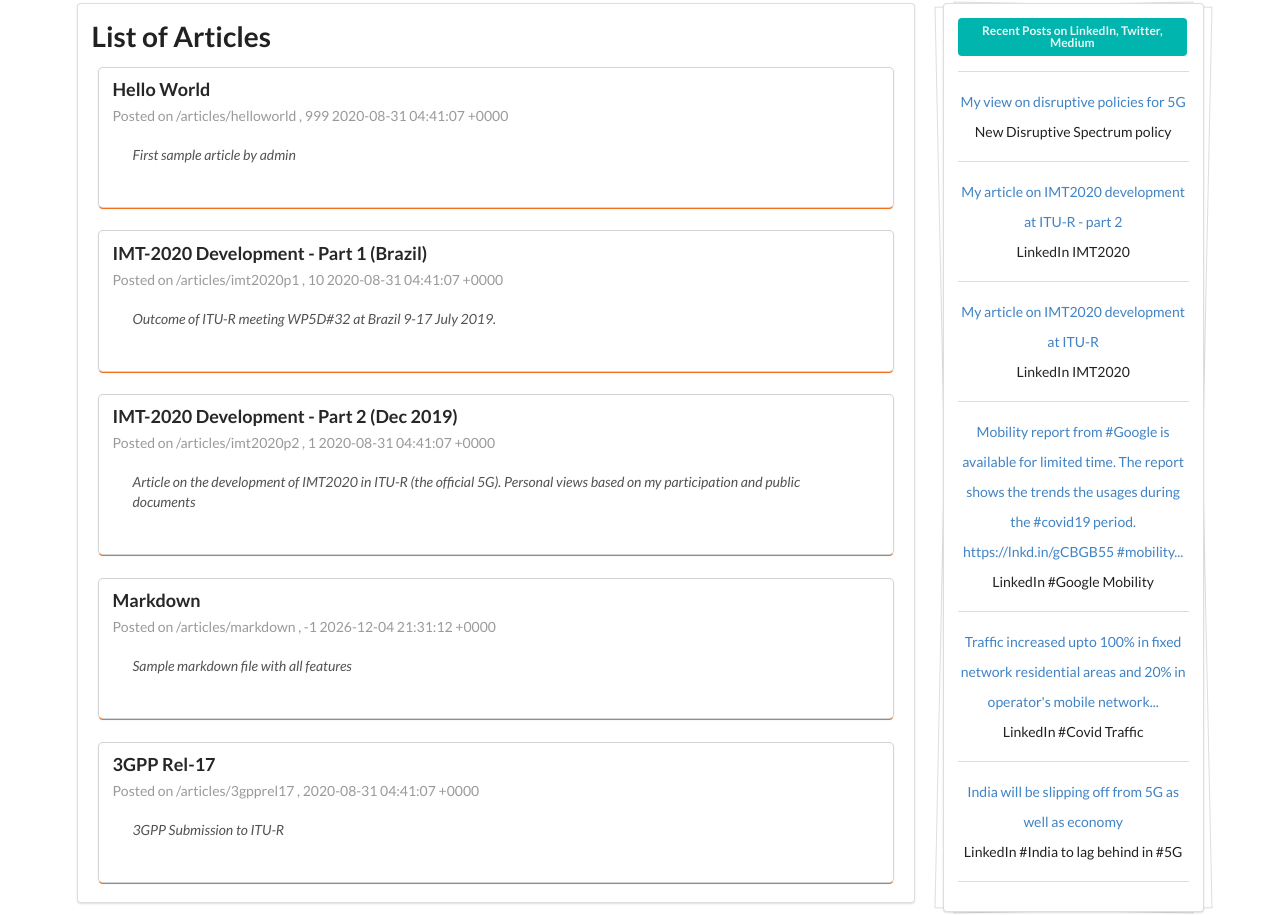
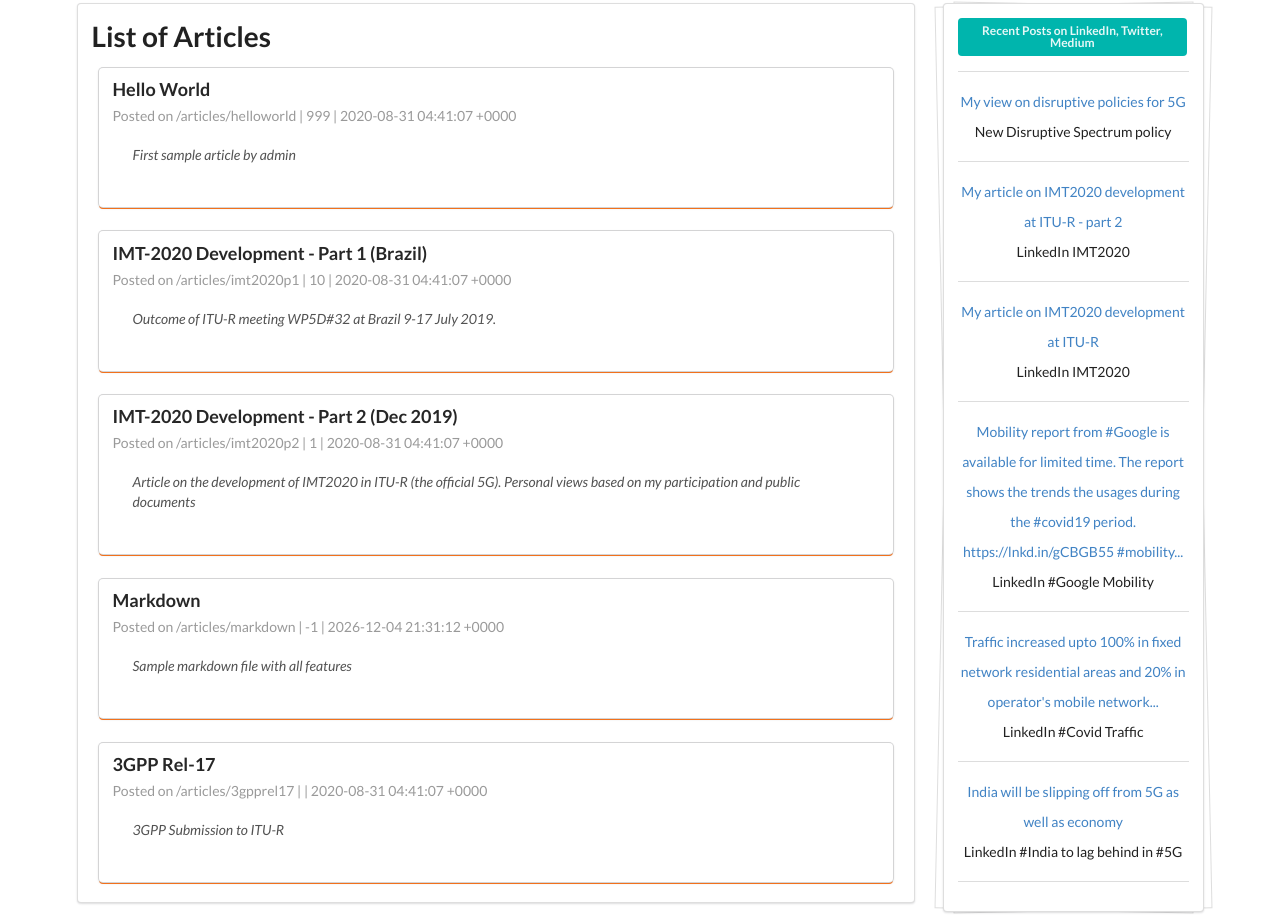
Before and after one commit to wiless/wiless.github.io, a Jekyll site: the page built from articles.html, in a window 1280 px wide. Shown: the part 339-1254 px from the top of the page. Built offline with Jekyll 4.4.1, drawn with Linux system fonts in a browser that asks for light colours; nearby versions of some CDN libraries; some web fonts are replaced; comment, search, counter and statistics services are not loaded; a style sheet for code colours, icons or effects is not loaded.

Commit message:
Update articles.html

```diff
--- a/articles.html
+++ b/articles.html
@@ -14,7 +14,7 @@ permalink: /articles
         <div class="content">
             <div class="header">{{item.title}}</div>
             <div class="meta" name="metainfo">
-                <span class="category" name="created">Posted on {{ item.id }} , {{ item.index }} {{ item.date }}</span>
+                <span class="category" name="created">Posted on {{ item.id }} | {{ item.index }} | {{ item.date }}</span>
             </div>
             <div class="description tldr">
                 <p> {{ item.summary }}</p>
```
